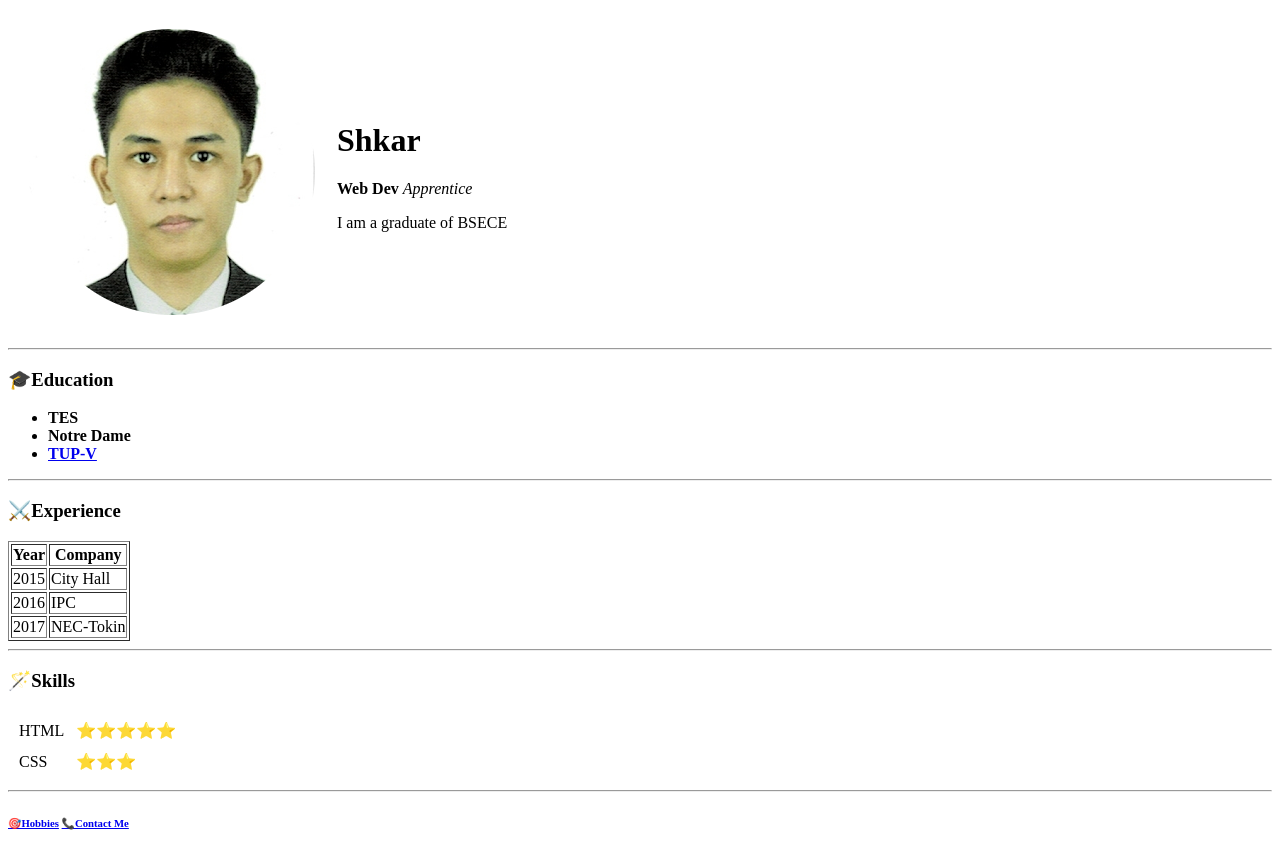
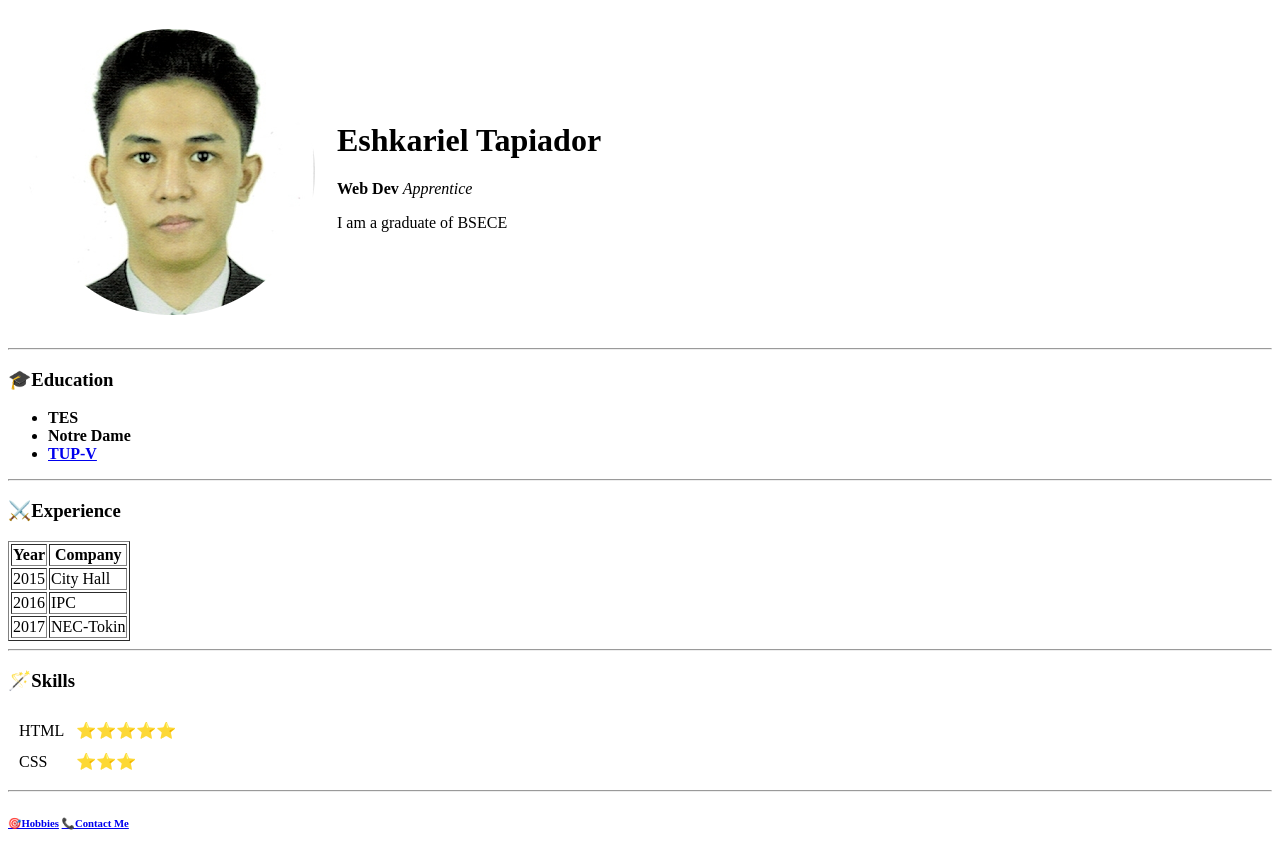
Before and after one commit to ghxshkar/CV, a plain HTML site: page index.html in a window 1280 px wide. Drawn offline with Linux system fonts and the light colour scheme.

Commit message:
changes in index.html

```diff
--- a/index.html
+++ b/index.html
@@ -3,7 +3,7 @@
 
 <head>
   <meta charset="utf-8">
-  <title>🏹Shkar's Personal Site</title>
+  <title>🏹Eshkariel's Personal Site</title>
 </head>
 
 <body>
@@ -11,7 +11,7 @@
     <tr>
       <td><img src="me.png" alt="Eshkariel"></td>
       <td>
-        <h1>Shkar</h1>
+        <h1>Eshkariel Tapiador</h1>
         <p><strong>Web Dev</strong> <em>Apprentice</em></p>
         <p>I am a graduate of BSECE</p>
       </td>
```
